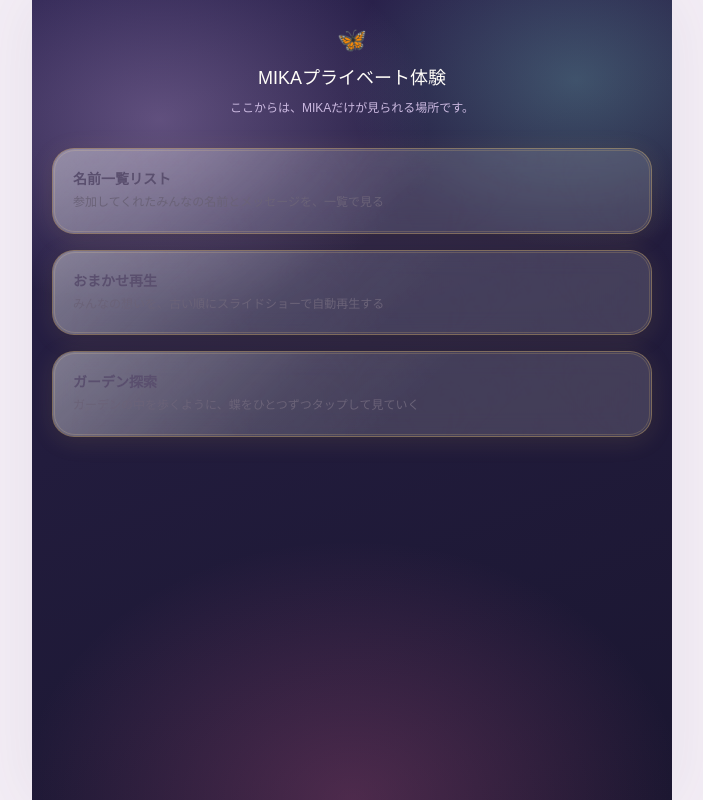
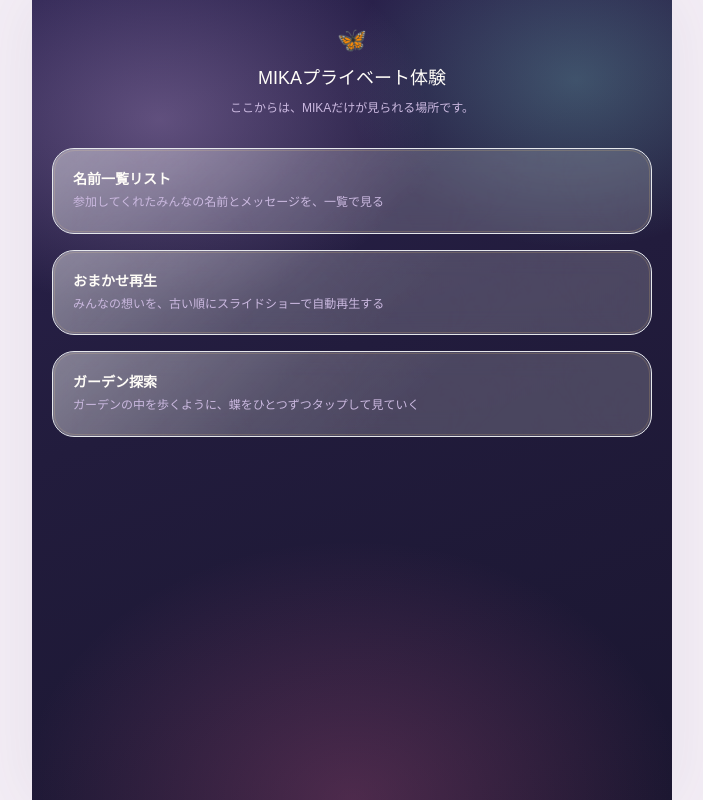
Before and after one commit to niyapop67/Butterfly-garden, a Next.js app: page /private in a window 1280 px wide. Shown: the whole page, without its empty margins (288-991 px from the left). Built offline with nearby package versions, Linux system fonts and the light colour scheme; a web font is replaced by a local one.

Commit message:
fix: /privateハブページのカード文字色を暗い背景用に修正(視認性改善)

```diff
--- a/src/app/private/page.tsx
+++ b/src/app/private/page.tsx
@@ -61,21 +61,32 @@ function ModeCard({
   description: string;
   enabled: boolean;
 }) {
+  // GlassCard's default text colors (--color-ink / --color-ink-soft) are
+  // dark purple-grey, designed for the light cream backgrounds used
+  // elsewhere on the site. This page sits on .bg-night-garden (dark
+  // indigo), so those defaults were nearly unreadable against the barely-
+  // tinted glass. Override to light cream/lavender (matching this page's
+  // own header text colors above) and bump the glass slightly more opaque
+  // for contrast — scoped to this page only via inline styles, so GlassCard
+  // itself stays unchanged for its light-background uses elsewhere.
   const content = (
-    <GlassCard className={`px-5 py-5 ${enabled ? "" : "opacity-60"}`}>
+    <GlassCard
+      className={`px-5 py-5 ${enabled ? "" : "opacity-60"}`}
+      style={{ background: "rgba(255,255,255,0.14)" }}
+    >
       <div className="flex items-center justify-between gap-3">
         <div>
-          <p className="font-display-jp text-sm font-semibold" style={{ color: "var(--color-ink)" }}>
+          <p className="font-display-jp text-sm font-semibold" style={{ color: "#fffdf8" }}>
             {title}
           </p>
-          <p className="mt-1 font-body text-xs leading-relaxed" style={{ color: "var(--color-ink-soft)" }}>
+          <p className="mt-1 font-body text-xs leading-relaxed" style={{ color: "#cbb9e0" }}>
             {description}
           </p>
         </div>
         {!enabled && (
           <span
             className="flex-shrink-0 rounded-full px-2.5 py-1 font-body text-[10px]"
-            style={{ background: "rgba(255,255,255,0.5)", color: "var(--color-ink-soft)" }}
+            style={{ background: "rgba(255,255,255,0.2)", color: "#fffdf8" }}
           >
             近日公開
           </span>
```
